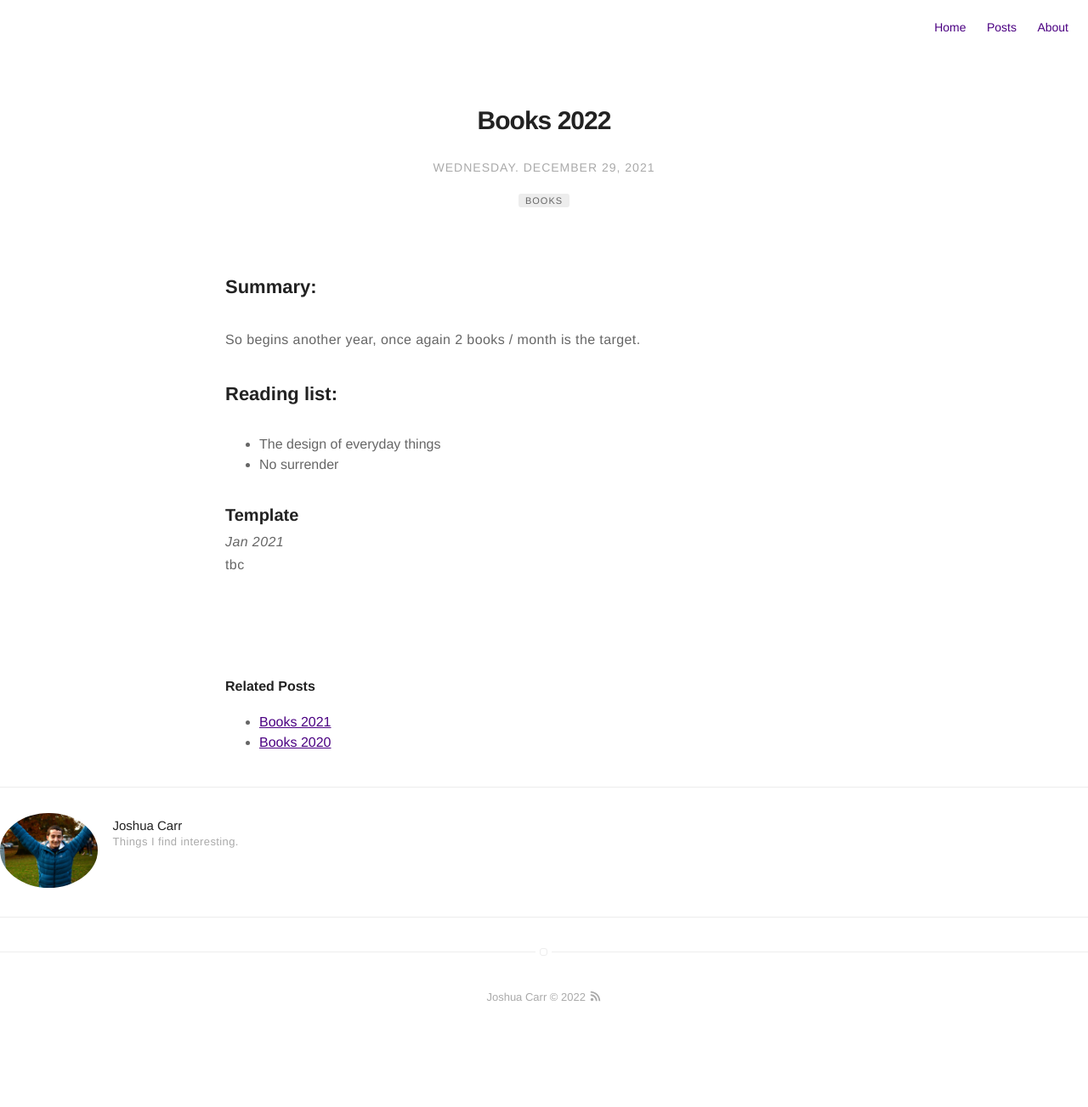
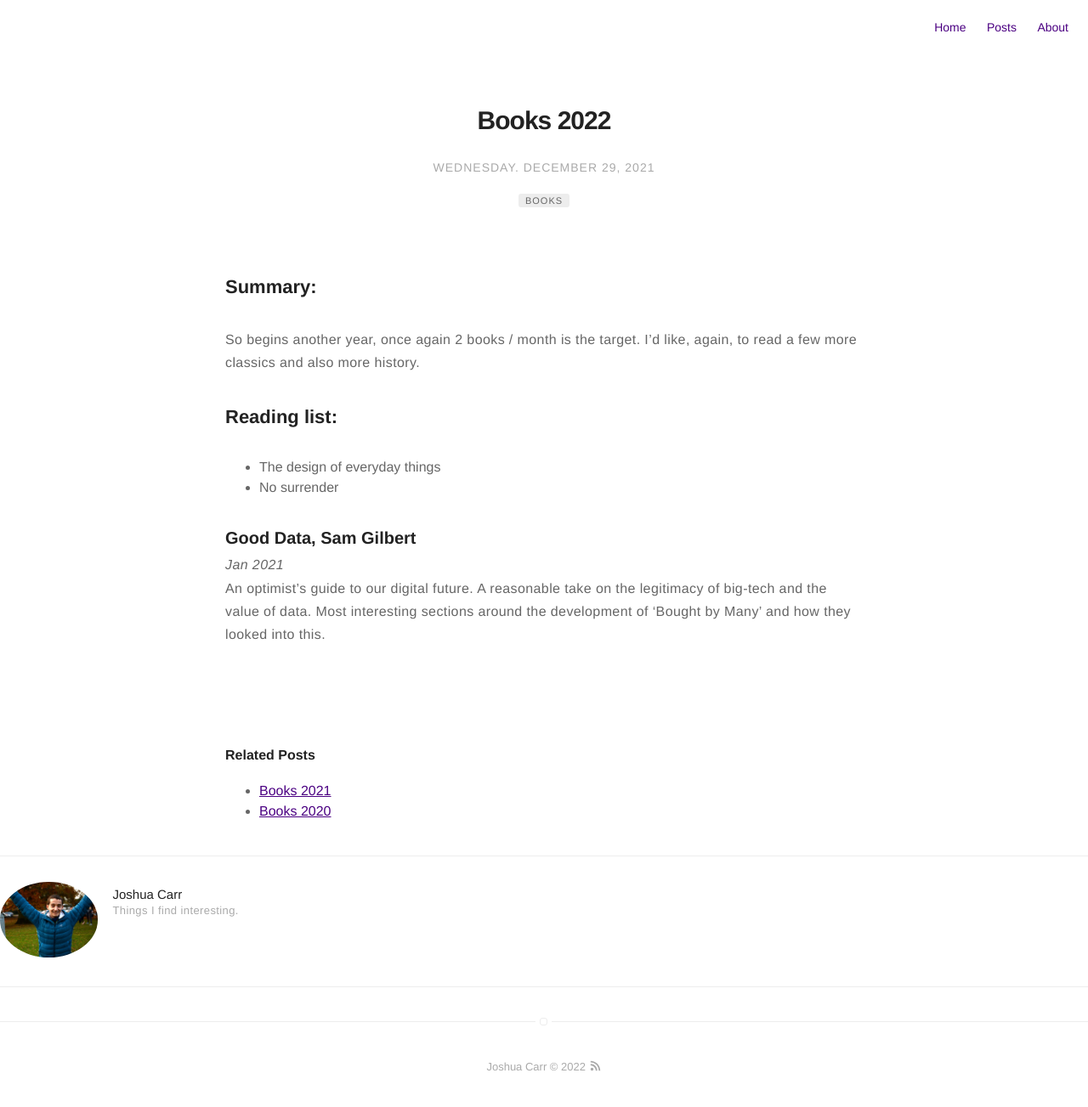
Before and after one commit to jc782/jc782.github.io, a Jekyll site: the page built from _posts/2021-12-29-Books-2022.markdown, in a window 1280 px wide. Shown: the whole page at 85% size. Built offline with Jekyll 4.4.1, drawn with Linux system fonts in a browser that asks for light colours; before the commit the page ends 1221 px from its top, so only the background shows below that.

Commit message:
+book for 2022

```diff
--- a/_posts/2021-12-29-Books-2022.markdown
+++ b/_posts/2021-12-29-Books-2022.markdown
@@ -13,13 +13,13 @@ published: true
 ---
 
 ## Summary:
-So begins another year, once again 2 books / month is the target.
+So begins another year, once again 2 books / month is the target. I'd like, again, to read a few more classics and also more history.
 
 ## Reading list:
 * The design of everyday things
 * No surrender
 
 
-### Template
+### Good Data, Sam Gilbert
 *Jan 2021*
-tbc
+An optimist's guide to our digital future. A reasonable take on the legitimacy of big-tech and the value of data. Most interesting sections around the development of 'Bought by Many' and how they looked into this.
```
